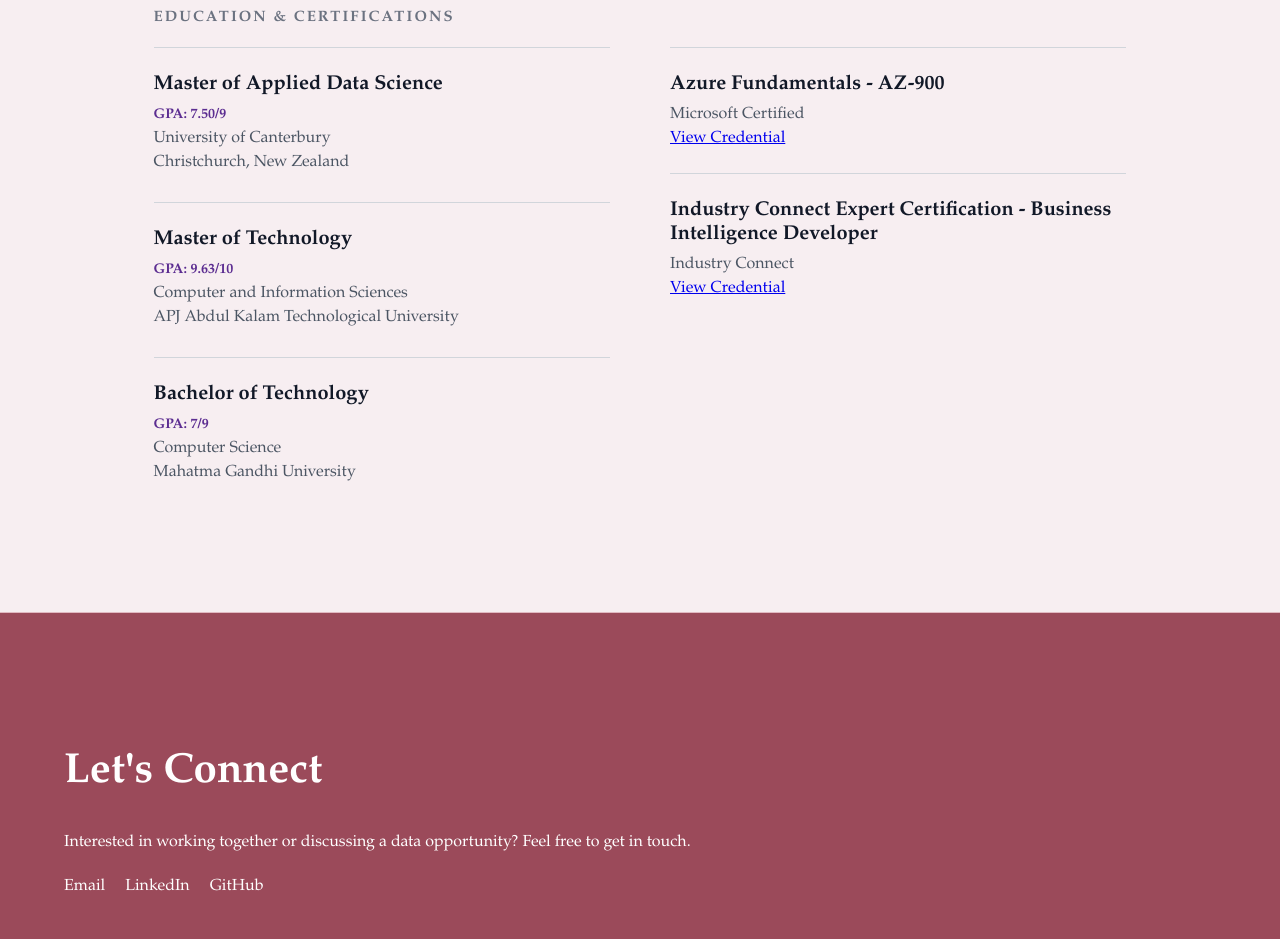
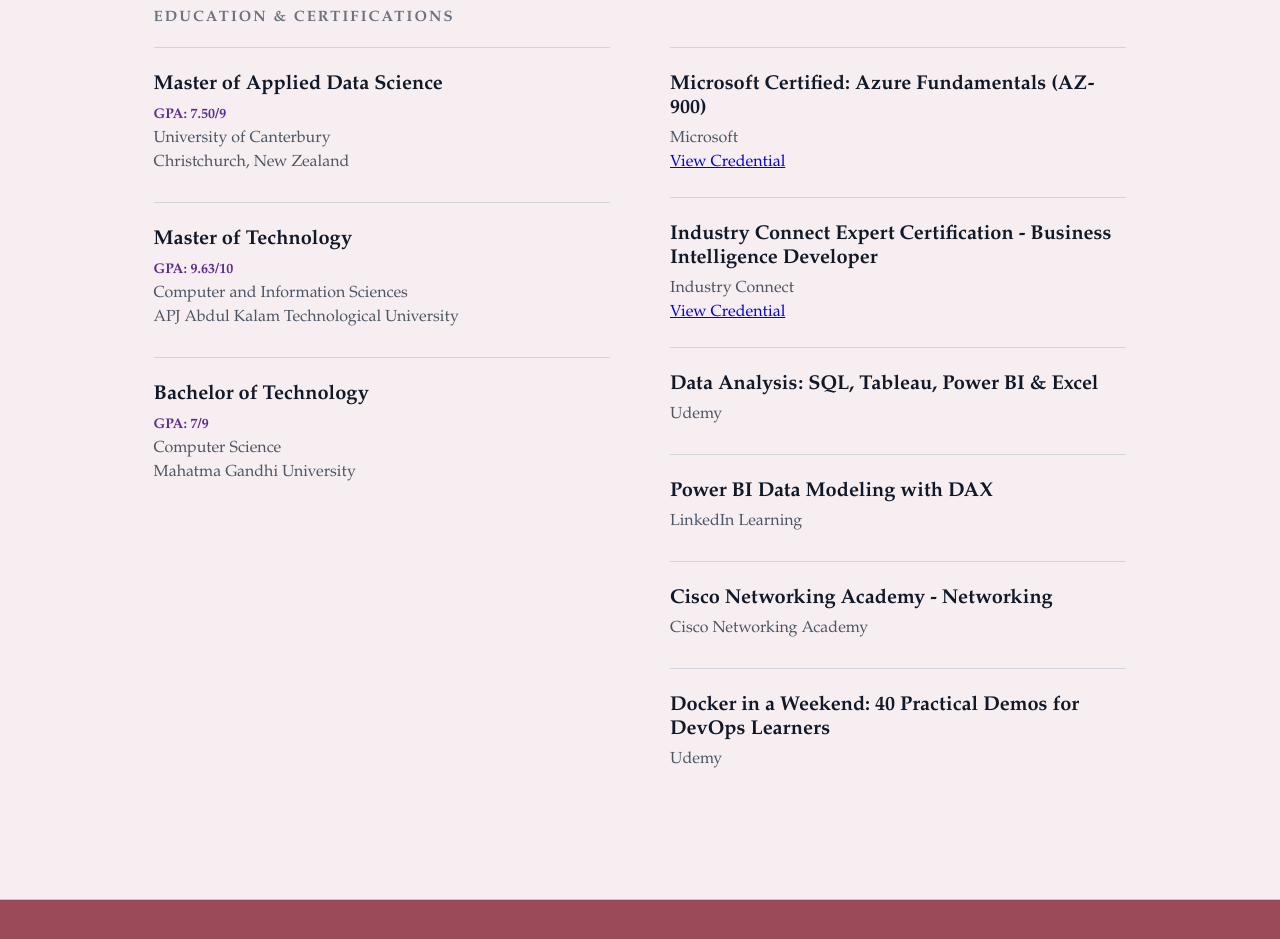
Before and after one commit to AnjuSambasivan93/my-portfolio, a React (Vite) app: page / in a window 1280 px wide. Shown: the part 7060-7999 px from the top of the page. Built offline with nearby package versions, Linux system fonts and the light colour scheme.

Commit message:
Added more certifications

```diff
--- a/src/sections/Education.tsx
+++ b/src/sections/Education.tsx
@@ -10,12 +10,10 @@
 
             <div className="education-grid">
 
-                {/* LEFT SIDE */}
+                {/* LEFT SIDE - EDUCATION */}
                 <div className="education-column">
 
-
                     <div className="education-item">
-
                         <div>
                             <h3>Master of Applied Data Science</h3>
                             <strong>GPA: 7.50/9</strong>
@@ -25,7 +23,6 @@
                     </div>
 
                     <div className="education-item">
-
                         <div>
                             <h3>Master of Technology</h3>
                             <strong>GPA: 9.63/10</strong>
@@ -35,7 +32,6 @@
                     </div>
 
                     <div className="education-item">
-
                         <div>
                             <h3>Bachelor of Technology</h3>
                             <strong>GPA: 7/9</strong>
@@ -43,44 +39,116 @@
                             <p>Mahatma Gandhi University</p>
                         </div>
                     </div>
+
                 </div>
 
-                {/* RIGHT SIDE */}
+
+                {/* RIGHT SIDE - CERTIFICATIONS */}
                 <div className="certification-column">
 
+                    {/* Microsoft Azure */}
+                    <div className="education-item">
+                        <div>
+                            <h3>
+                                Microsoft Certified: Azure Fundamentals (AZ-900)
+                            </h3>
+                            <p>Microsoft</p>
 
-                    <div className="education-item">
-
-
-                        <div>
-                            <h3>Azure Fundamentals - AZ-900</h3>
-                            <p>Microsoft Certified</p>
-
-                            <a href="https://learn.microsoft.com/api/credentials/share/en-us/AnjuSambasivan-8025/B2AED9C7113798E8?sharingId=1409CC9F6ACCF446"
-                            target="_blank"
-                            rel="noopener noreferrer">
+                            <a
+                                href="https://learn.microsoft.com/api/credentials/share/en-us/AnjuSambasivan-8025/B2AED9C7113798E8?sharingId=1409CC9F6ACCF446"
+                                target="_blank"
+                                rel="noopener noreferrer"
+                            >
                                 View Credential
                             </a>
                         </div>
-                        </div>
+                    </div>
 
-                         <div className="education-item">
 
-                            <div>
+                    {/* Business Intelligence */}
+                    <div className="education-item">
+                        <div>
                             <h3>
                                 Industry Connect Expert Certification -
                                 Business Intelligence Developer
                             </h3>
                             <p>Industry Connect</p>
-                            <a href="https://industryconnect.io/Authority/ViewCertificate?guid=7504026c-a0fa-4005-8f8c-a67c448ac3f7"
-                            target="_blank"
-                            rel="noopener noreferrer">
+
+                            <a
+                                href="https://industryconnect.io/Authority/ViewCertificate?guid=7504026c-a0fa-4005-8f8c-a67c448ac3f7"
+                                target="_blank"
+                                rel="noopener noreferrer"
+                            >
                                 View Credential
                             </a>
-                            </div>
                         </div>
+                    </div>
 
+
+                    {/* Data Analysis */}
+                    <div className="education-item">
+                        <div>
+                            <h3>
+                                Data Analysis: SQL, Tableau, Power BI & Excel
+                            </h3>
+                            <p>Udemy</p>
+
+                            <a
+                                href="http://ude.my/UC-9b905bfb-3b82-45b1-acad-604d210ff301"
+                                target="_blank"
+                                rel="noopener noreferrer"
+                            ></a>
+                        </div>
                     </div>
+
+
+                    {/* Power BI */}
+                    <div className="education-item">
+                        <div>
+                            <h3>Power BI Data Modeling with DAX</h3>
+                            <p>LinkedIn Learning</p>
+
+                            <a
+                                href= "https://www.linkedin.com/learning/certificates/64f54fc4d06b58235d536c22e4170b2a847cb4971655946dd527a0351c62bab4"
+                                target="_blank"
+                                rel="noopener noreferrer"
+                            ></a>
+                        </div>
+                    </div>
+
+
+                    {/* Networking */}
+                    <div className="education-item">
+                        <div>
+                            <h3>Cisco Networking Academy - Networking</h3>
+                            <p>Cisco Networking Academy</p>
+
+                           <a
+                                href="https://www.credly.com/badges/6dc34ab3-6447-4133-8060-c08c74d64dd9"
+                                target="_blank"
+                                rel="noopener noreferrer"
+                            ></a>
+                        </div>
+                    </div>
+
+
+                    {/* Docker */}
+                    <div className="education-item">
+                        <div>
+                            <h3>
+                                Docker in a Weekend: 40 Practical Demos for DevOps Learners
+                            </h3>
+                            <p>Udemy</p>
+
+                           <a
+                                href="http://ude.my/UC-06bb608f-82ca-4095-a7a7-953907f4f519"
+                                target="_blank"
+                                rel="noopener noreferrer"
+                            ></a>
+                        </div>
+                    </div>
+
+                </div>
 
             </div>
 
```
